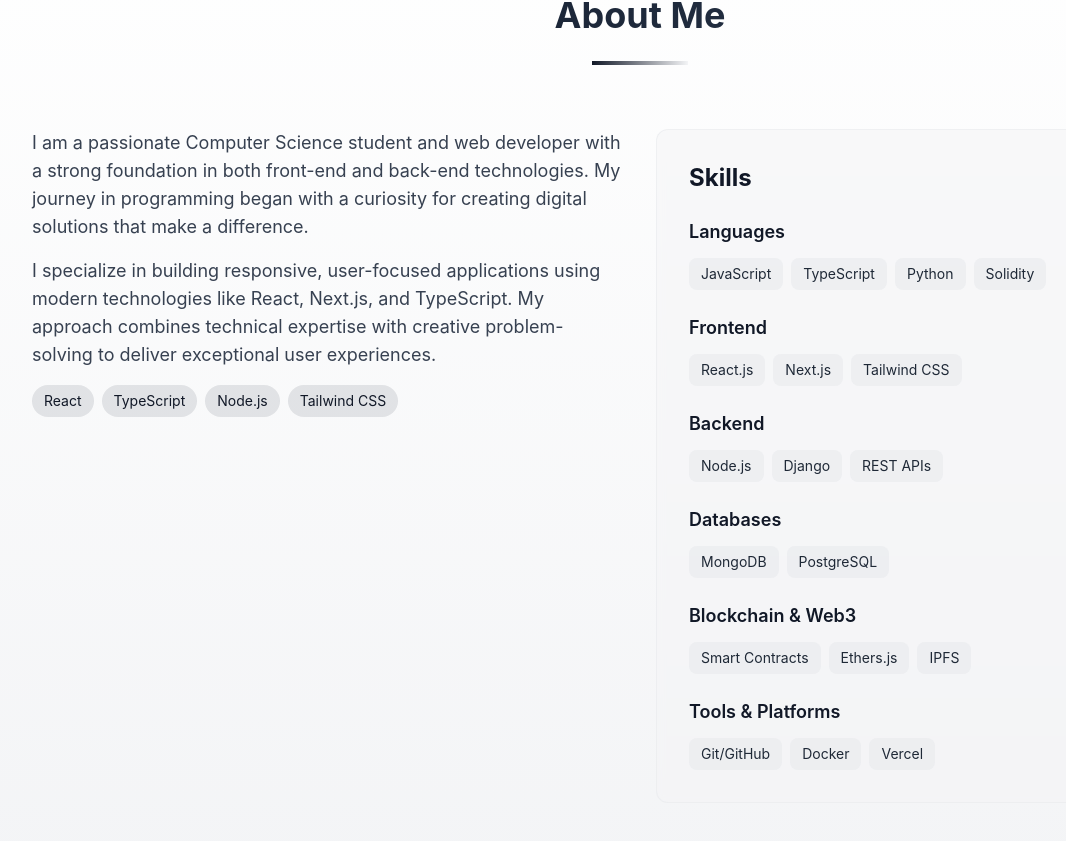
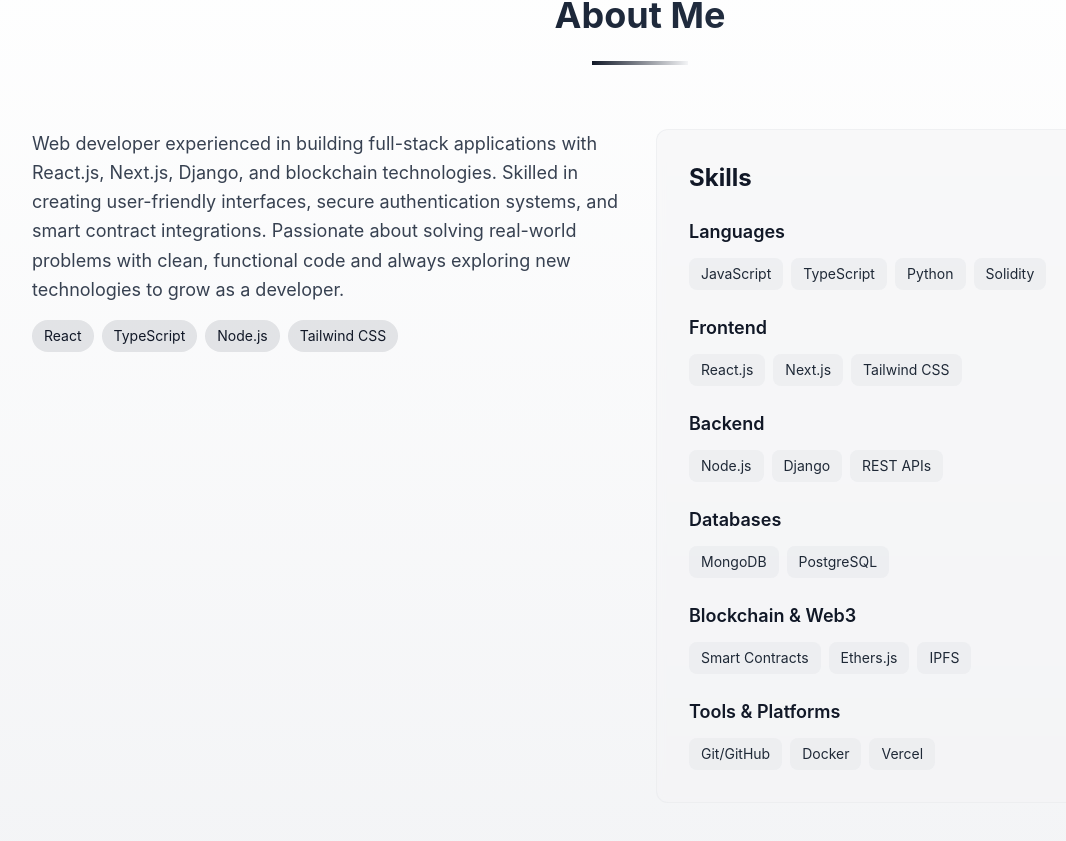
Before and after one commit to Rujan0833/Portofolio, a Next.js app: page / in a window 1280 px wide. Shown: the part 958-1799 px from the top of the page, without its empty margins (0-1066 px from the left). Built offline with nearby package versions, Linux system fonts and the light colour scheme.

Commit message:
changes in About me section

```diff
--- a/src/components/About.tsx
+++ b/src/components/About.tsx
@@ -33,15 +33,10 @@
                 viewport={{ once: true }}
                 className="space-y-4"
               >
-                <p className="text-gray-700 dark:text-gray-300 text-lg">
-                  I am a passionate Computer Science student and web developer with a strong foundation in both front-end and
-                  back-end technologies. My journey in programming began with a curiosity for creating digital solutions that
-                  make a difference.
-                </p>
-                <p className="text-gray-700 dark:text-gray-300 text-lg">
-                  I specialize in building responsive, user-focused applications using modern technologies like React,
-                  Next.js, and TypeScript. My approach combines technical expertise with creative problem-solving to deliver
-                  exceptional user experiences.
+                <p className="max-w-3xl mx-auto text-left text-gray-700 dark:text-gray-300 text-lg leading-relaxed">
+                   Web developer experienced in building full-stack applications with React.js, Next.js, Django, and blockchain technologies.
+                   Skilled in creating user-friendly interfaces, secure authentication systems, and smart contract integrations. Passionate about
+                    solving real-world problems with clean, functional code and always exploring new technologies to grow as a developer.
                 </p>
 
                 <div className="flex flex-wrap gap-2">
```
